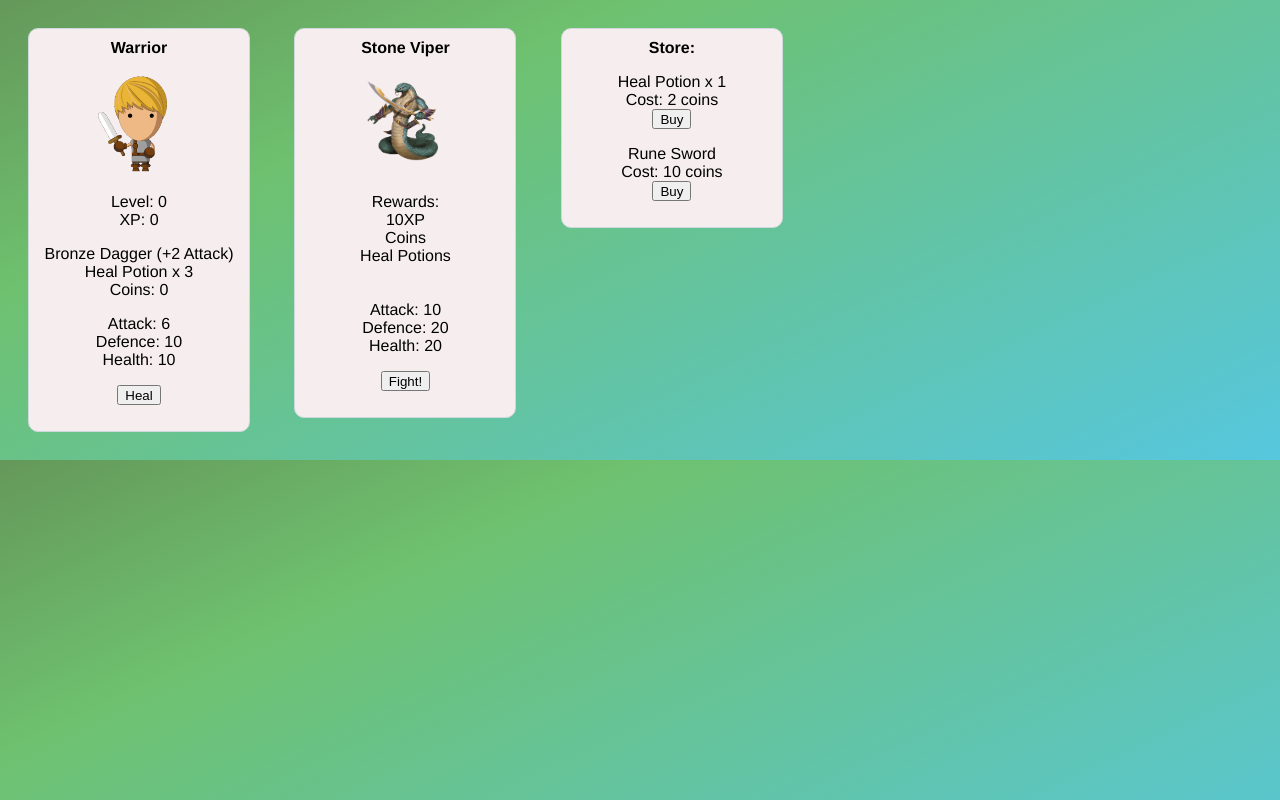
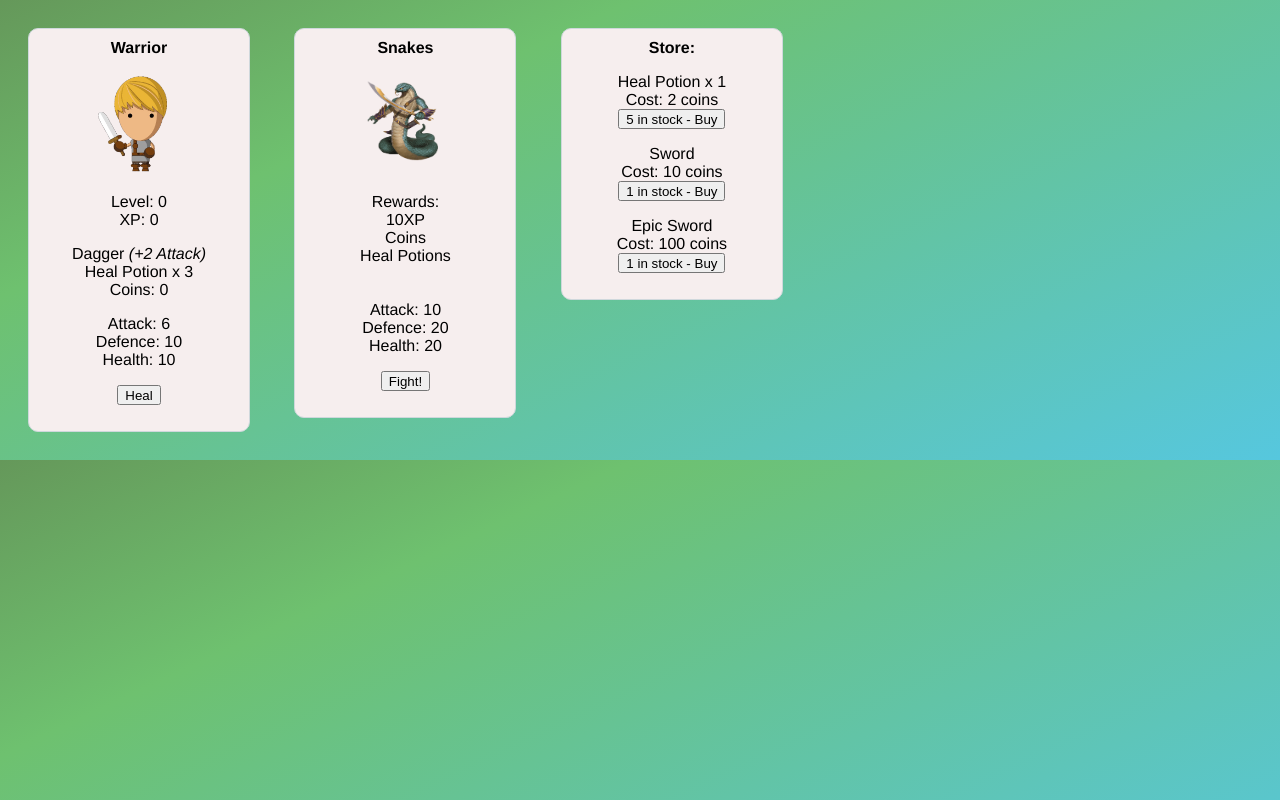
Before and after one commit to tom-vee/project-rpg, a plain HTML site: page index.html in a window 1280 px wide. Drawn offline with Linux system fonts and the light colour scheme.

Commit message:
Updates
- added more items to store
- dynamic weapon text
- changes to weapon damage

```diff
--- a/index.html
+++ b/index.html
@@ -12,7 +12,7 @@
             <p>Level: <span id="levelText">0</span><br>
                 XP: <span id="xpText">0</span>
                 <p>
-                    Bronze Dagger (+2 Attack)<br>
+                <span id="weaponText">Dagger</span> <i>(+</span><span id="weaponDamageText">2</span> Attack)</i><br>
                 Heal Potion x <span id="healPotionText">3</span><br>
                 Coins: <span id="coinText">0</span>
                 <p>
@@ -26,7 +26,7 @@
             </div>
 
             <div class="box">
-               <b>Stone Viper</b>
+               <b>Snakes</b>
                 <p><img src="images/stone-viper-picture.png" width="100px" height="100px">
 
                 <p>
@@ -49,11 +49,15 @@
                 <p>
                 Heal Potion x 1 <br>
                 Cost: 2 coins<br>
-                <button onclick="buyPotion()">Buy</button>
+                <button onclick="buyPotion()"><span id="healPotionStockText">5 in stock - Buy</span></button>
                 <p>
-                Rune Sword<br>
+                Sword<br>
                 Cost: 10 coins<br>
-                <button onclick="buyPotion()">Buy</button>
+                <button onclick="buySword()"><span id="swordStockText">1 in stock - Buy</span></button>
+                <p>
+                Epic Sword<br>
+                Cost: 100 coins<br>
+                <button onclick="buyEpicSword()"><span id="epicSwordStockText">1 in stock - Buy</span></button>
 
             </div>
 
--- a/index.js
+++ b/index.js
@@ -6,6 +6,9 @@ let defence = 10;
 let health = 10;
 let maxHealth = 10;
 
+// Weapon Stats
+let weaponDamage = 2;
+
 // Viper Stats
 let viperAttack = 10;
 let viperDefence = 20;
@@ -13,8 +16,13 @@ let viperHealth = 20;
 
 //Inventory
 let healPotions = 3;
-let weaponDamage = 2;
-let coin = 0;
+let coin = 10;
+let weapon = 'Dagger';
+
+//Store
+let epicSwordStockText = '1 in stock - Buy';
+let swordStockText = '1 in stock - Buy'
+let healPotionStockText = '5 in stock - Buy'
 
 function heroHeal() {
     if ( healPotions > 0) {
@@ -85,7 +93,7 @@ function viperDeath() {
 }
 function dead() {
 if (health < 1){
-    alert("You're dead")
+    alert("Game Over\nYou're dead")
 }
 }
 /*
@@ -93,8 +101,8 @@ if (health < 1){
 - Percentage to hit: (hit * attack)/100
 */
 function viperDamage() {
-    var hit = attack / weaponDamage;
-    var percHit = (hit * attack * weaponDamage);
+    var hit = Math.floor(attack / weaponDamage);
+    var percHit = Math.floor(hit * attack * weaponDamage);
     var per = Math.floor(Math.random() * 101);
     //console.log(hit);
     //console.log(percHit);
@@ -127,3 +135,37 @@ function heroDamage() {
     health += 0;
 }
 }
+
+function buySword() {
+    if (coin >= 10){
+        weapon = 'Sword';
+        document.getElementById("weaponText").innerText = weapon;
+        weaponDamage = 10;
+        document.getElementById("weaponDamageText").innerText = weaponDamage;
+        coin -= 10;
+    } else {
+        alert('You do not have enough money!\nGet out of the store!')
+    }
+}
+
+function buyEpicSword() {
+    if (coin >= 100){
+        weapon = 'Epic Sword';
+        document.getElementById("weaponText").innerText = weapon;
+        weaponDamage = 25;
+        document.getElementById("weaponDamageText").innerText = weaponDamage;
+        coin -= 100;
+    } else {
+        alert('You do not have enough money!\nGet out of the store!')
+    }
+}
+
+function buyPotion() {
+    if (coin >= 2){
+        healPotions += 1;
+        document.getElementById("healPotionText").innerText = healPotions;
+        coin -= 2;
+    } else {
+        alert('You do not have enough money!\nGet out of the store!')
+    }
+}
```
Also changed, not shown: 1 other file.
